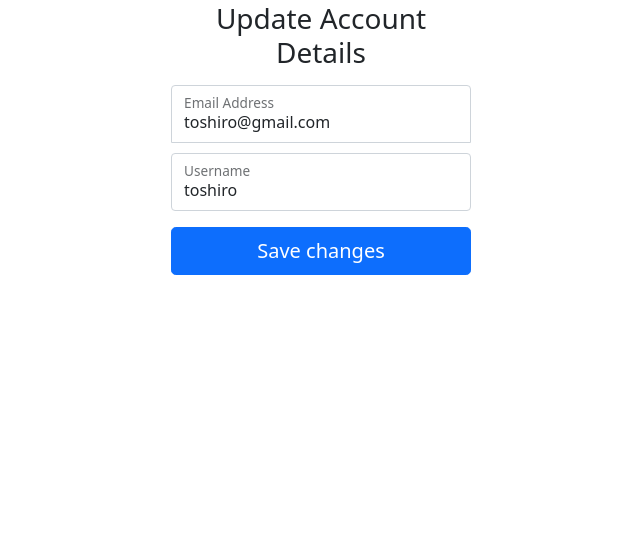
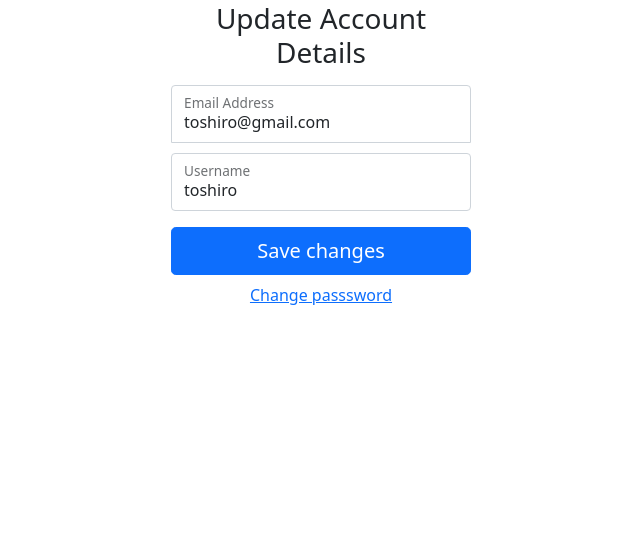
Before and after one commit to Goddy01/Blogging-Site-Genuine-, a Django app: page /login/update_profile/ in a window 1280 px wide. Shown: the part 110-657 px from the top of the page, without its empty margins (319-959 px from the left). Run offline with Django 4.2, Linux system fonts and the light colour scheme; a user stored in the database is signed in; some libraries are stand-ins or nearby versions.

Commit message:
improved the password change template

```diff
--- a/account/templates/account/account.html
+++ b/account/templates/account/account.html
@@ -59,6 +59,9 @@
 
         <p class="text-center text-success">{{success_message}}</p>
         <button class="w-100 btn btn-lg btn-primary" type="submit">Save changes</button>
+        <div class="text-center mt-2">
+            <a href="{% url 'password_change' %}">Change passsword</a>
+        </div>
         </form>
     </main>
 {% endblock content %}
--- a/templates/registration/password_change.html
+++ b/templates/registration/password_change.html
@@ -1,5 +1,5 @@
 {% extends 'base.html' %}
-
+{% block title %}Change Password{% endblock title %}
 {% block content %}
 <style type="text/css">
   .form-signin {
@@ -44,7 +44,9 @@
       {% endfor %}
     {% endfor %}
 
-  <button class="btn btn-lg btn-primary btn-block" type="submit">Update</button>
+  <div class="text-center">
+    <button class="btn btn-lg btn-primary btn-block" type="submit">Update</button>
+  </div>
 </form>
 
 
--- a/templates/registration/password_change_done.html
+++ b/templates/registration/password_change_done.html
@@ -1,5 +1,5 @@
 {% extends 'base.html' %}
-
+{% block title %}Password Change Successful{% endblock title %}
 {% block content %}
 
 <div class="container">
```
Also changed, not shown: db.sqlite3.
